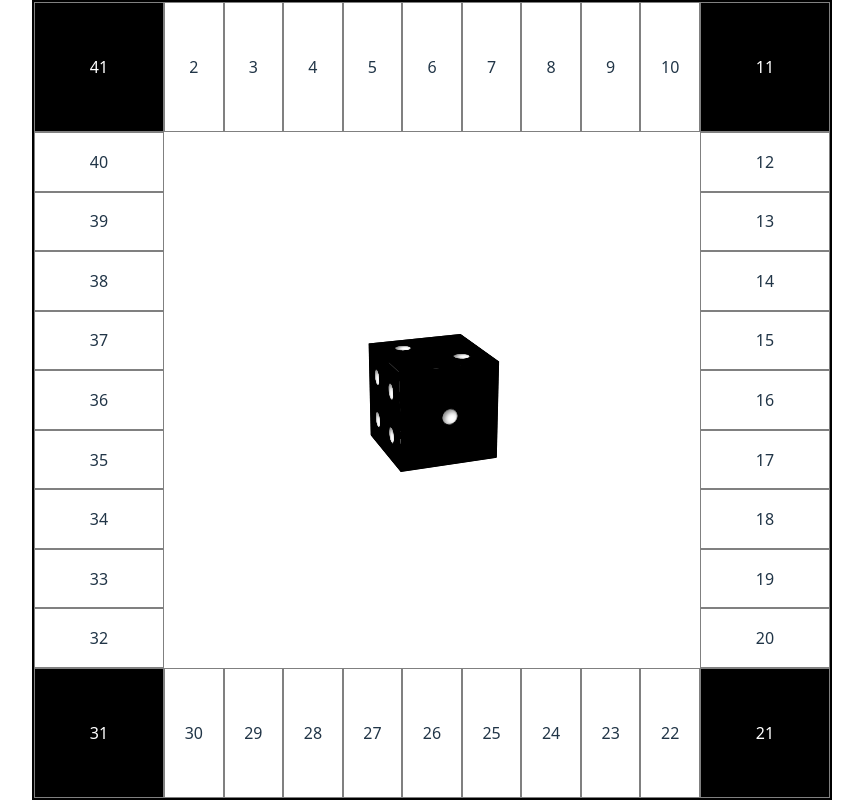
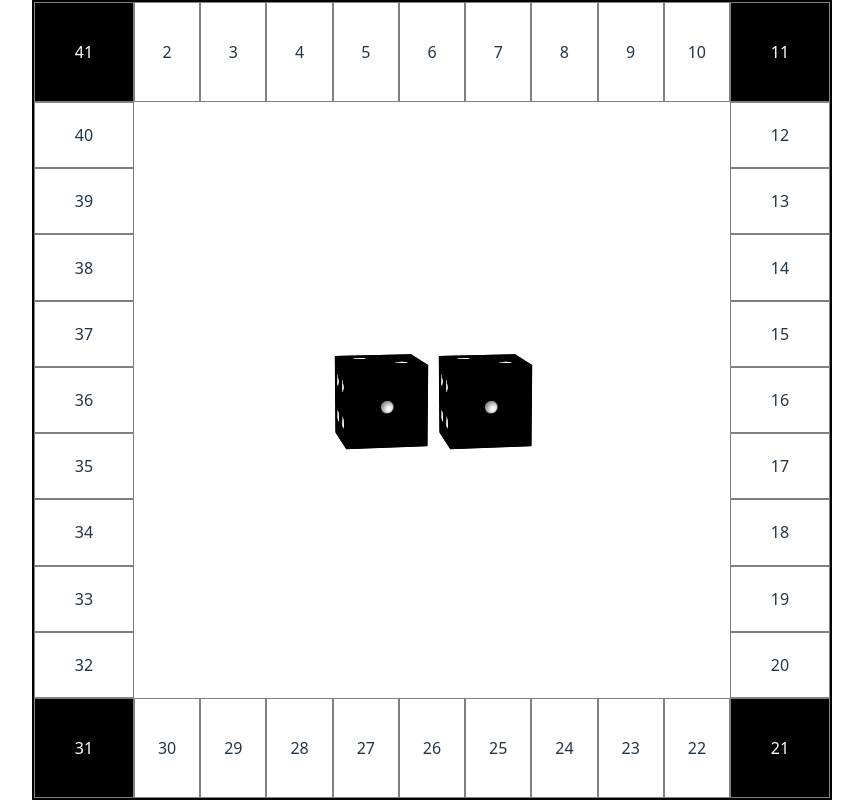
Before and after one commit to GuilleSanzNieto/ProyectoInterfacesMonoply, a React (Vite) app: page / in a window 1280 px wide. Shown: the whole page, without its empty margins (208-1071 px from the left). Built offline with nearby package versions, Linux system fonts and the light colour scheme.

Commit message:
dos dados sincronizados

```diff
--- a/src/components/Dados.jsx
+++ b/src/components/Dados.jsx
@@ -1,7 +1,7 @@
-import React, { useRef, useState } from 'react';
-import './styles/Dados.css'; // Asegúrate de que el CSS esté en un archivo llamado CubeSpinner.css
+import React, { useRef, useState, useEffect } from 'react';
+import './styles/Dados.css';
 
-function CubeSpinner() {
+const Dados = ({ spinning }) => {
   const [a, setA] = useState(1);
   const cubeRef = useRef(null);
   const numRefs = {
@@ -14,15 +14,21 @@ function CubeSpinner() {
   };
   const [kindaSpin, setKindaSpin] = useState('');
 
+  useEffect(() => {
+    if (spinning) {
+      spin();
+    }
+  }, [spinning]);
+
+  const resetAnimation = (element) => {
+    element.style.animation = 'none';
+    element.offsetHeight; // Forzar un reflujo del DOM
+    element.style.animation = '';
+  };
+
   const spin = () => {
     const randomNum = Math.floor(Math.random() * 6) + 1;
-    const randomNumStr = randomNum.toString();
-
-    Object.values(numRefs).forEach((ref) => {
-      if (ref.current) {
-        ref.current.style.animation = '';
-      }
-    });
+    console.log(randomNum);
 
     let newKindaSpin = '';
     let newA = '';
@@ -60,56 +66,59 @@ function CubeSpinner() {
     setA(newA);
 
     if (cubeRef.current) {
+      resetAnimation(cubeRef.current);
       cubeRef.current.style.animationDirection = 'normal';
-      cubeRef.current.style.animation = `${newKindaSpin} 2500ms ease-in-out forwards`;
+      cubeRef.current.style.animation = `${newKindaSpin} 1000ms ease-in-out forwards`;
     }
 
     setTimeout(() => {
       if (numRefs[newA].current) {
+        resetAnimation(numRefs[newA].current);
         numRefs[newA].current.style.animation = 'fadeIn 2s linear forwards';
+        console.log("dado girado \n");
       }
     }, 2000);
   };
 
   return (
-    <div className="content" onClick={spin}>
+    <div className="content">
       <div className="cube" id="cube" ref={cubeRef}>
         <div className="face one" ref={numRefs[1]}>
-          <div class="dot"></div>
+          <div className="dot"></div>
         </div>
         <div className="face two" ref={numRefs[2]}>
-          <div class="dot"></div>
-          <div class="dot"></div>
+          <div className="dot"></div>
+          <div className="dot"></div>
         </div>
         <div className="face three" ref={numRefs[3]}>
-          <div class="dot"></div>
-          <div class="dot"></div>
-          <div class="dot"></div>
+          <div className="dot"></div>
+          <div className="dot"></div>
+          <div className="dot"></div>
         </div>
         <div className="face four" ref={numRefs[4]}>
-          <div class="dot"></div>
-          <div class="dot"></div>
-          <div class="dot"></div>
-          <div class="dot"></div>
+          <div className="dot"></div>
+          <div className="dot"></div>
+          <div className="dot"></div>
+          <div className="dot"></div>
         </div>
         <div className="face five" ref={numRefs[5]}>
-          <div class="dot"></div>
-          <div class="dot"></div>
-          <div class="dot"></div>
-          <div class="dot"></div>
-          <div class="dot"></div>
+          <div className="dot"></div>
+          <div className="dot"></div>
+          <div className="dot"></div>
+          <div className="dot"></div>
+          <div className="dot"></div>
         </div>
         <div className="face six" ref={numRefs[6]}>
-          <div class="dot"></div>
-          <div class="dot"></div>
-          <div class="dot"></div>
-          <div class="dot"></div>
-          <div class="dot"></div>
-          <div class="dot"></div>
+          <div className="dot"></div>
+          <div className="dot"></div>
+          <div className="dot"></div>
+          <div className="dot"></div>
+          <div className="dot"></div>
+          <div className="dot"></div>
         </div>
       </div>
     </div>
   );
-}
+};
 
-export default CubeSpinner;
+export default Dados;
--- a/src/components/Tablero.jsx
+++ b/src/components/Tablero.jsx
@@ -1,9 +1,10 @@
-import React, { useState } from 'react';
+import React, { useState, useRef } from 'react';
 import './styles/Tablero.css';
 import Dados from './Dados';
 
 const Tablero = () => {
   const [activeIndexes, setActiveIndexes] = useState([]);
+  const [spinning, setSpinning] = useState(false);
 
   const handleClick = (index) => {
     const newActiveIndexes = [index, index + 1, index + 2];
@@ -22,6 +23,13 @@ const Tablero = () => {
         }, i * 500);
       });
     }, 2000);
+  };
+
+  const handleCenterClick = () => {
+    if(!spinning){
+      setSpinning(true);
+      setTimeout(() => setSpinning(false), 1000); // Stop spin
+    }
   };
 
   const casillas = [];
@@ -53,8 +61,9 @@ const Tablero = () => {
       <div className="columna-izquierda">
         {casillas.slice(30, 41).reverse()}
       </div>
-      <div className="casilla-centro">
-        <Dados />
+      <div className="casilla-centro" onClick={handleCenterClick}>
+        <Dados spinning={spinning} />
+        <Dados spinning={spinning}/>
       </div>
     </div>
   );
--- a/src/components/styles/Dados.css
+++ b/src/components/styles/Dados.css
@@ -3,10 +3,12 @@
 
 
 :root {
-    --size: min(10vw, 100px);
+    --size: min(10vw, 80px);
     --half-size: calc(var(--size) / 2);
     --minus-half-size: calc(var(--size) / -2);
 }
+
+
 * {
     box-sizing: border-box;
 }
@@ -21,7 +23,7 @@
     transform-style: preserve-3d;
     width: var(--size);
     height: var(--size);
-    transform: rotateX(-20deg) rotateY(20deg);
+    transform: rotateX(-10deg) rotateY(10deg);
 }
 
 /*CUBE SIDES*/
@@ -43,55 +45,53 @@
 
     font-family: 'Teko', sans-serif;
 }
+
 .one{
-    transform: translateZ(var(--half-size)); /*front*/
+    transform: translateZ(var(--half-size));
 }
 .two {
-    transform: translateY(var(--minus-half-size)) rotateX(-270deg) ; /*top*/
+    transform: translateY(var(--minus-half-size)) rotateX(-270deg) ;
 }
 .three {
-    transform: translateX(var(--half-size)) rotateY(90deg); /*right*/
+    transform: translateX(var(--half-size)) rotateY(90deg);
 }
 .four {
-    transform: translateX(var(--minus-half-size)) rotateY(-90deg); /*left*/
+    transform: translateX(var(--minus-half-size)) rotateY(-90deg);
 }
 .five {
-    transform: translateY(var(--half-size)) rotateX(270deg); /*bottom*/
+    transform: translateY(var(--half-size)) rotateX(270deg);
 }
 .six {
-    transform: translateZ(var(--minus-half-size)) rotateY(180deg); /*back*/
+    transform: translateZ(var(--minus-half-size)) rotateY(180deg);
 }
 
 /*ANIMATION OF ROTATION*/
 
 @keyframes one {
-    0% {transform: rotateX(-20deg) rotateY(20deg);}
+    0% {transform: rotateX(-10deg) rotateY(10deg);}
     100% {transform: rotateX(700deg) rotateY(380deg) rotateZ(360deg);}
 }
 @keyframes two {
-    0% {transform: rotateX(-20deg) rotateY(20deg);}
+    0% {transform: rotateX(-10deg) rotateY(10deg);}
     100% {transform: rotateX(610deg) rotateY(720deg) rotateZ(20deg);}
 }
 @keyframes three {
-    0% {transform: rotateX(-20deg) rotateY(20deg);}
+    0% {transform: rotateX(-10deg) rotateY(10deg);}
     100% {transform: rotateX(700deg) rotateY(290deg) rotateZ(360deg);}
 }
 @keyframes four {
-    0% {transform: rotateX(-20deg) rotateY(20deg);}
+    0% {transform: rotateX(-10deg) rotateY(10deg);}
     100% {transform: rotateX(700deg) rotateY(820deg);}
 }
 @keyframes five {
-    0% {transform: rotateX(-20deg) rotateY(20deg);}
+    0% {transform: rotateX(-10deg) rotateY(10deg);}
     100% {transform: rotateX(790deg) rotateY(360deg) rotateZ(340deg);}
 }
 @keyframes six {
-    0% {transform: rotateX(-20deg) rotateY(20deg);}
+    0% {transform: rotateX(-10deg) rotateY(10deg);}
     100% {transform: rotateX(700deg) rotateY(200deg) rotateZ(360deg);}
 }
 
-.cube {
-    animation: one 2s ease-out forwards; /* Agrega forwards */
-}
 
 /* Agregar estilos para los puntos del dado */
 .dot {
@@ -103,6 +103,12 @@
     box-shadow: inset 2px 2px 5px rgba(0, 0, 0, 0.5), /* Luz en la esquina superior izquierda */
                 inset -2px -2px 5px rgba(255, 255, 255, 0.7);
 }
+
+
+
+
+
+/* Posicionar los puntos en el dado */
 
 /* Colocar el punto en el centro para el número 1 */
 .one .dot {
--- a/src/components/styles/Tablero.css
+++ b/src/components/styles/Tablero.css
@@ -10,7 +10,7 @@ html, body {
 
 
 :root {
-  --size_esquina: min(15vw, 130px);
+  --size_esquina: min(15vw, 100px);
 }
 
 .tablero {
@@ -82,6 +82,7 @@ html, body {
   display: flex;
   justify-content: center;
   align-items: center;
+  gap: 15%;
 }
 
 
```
